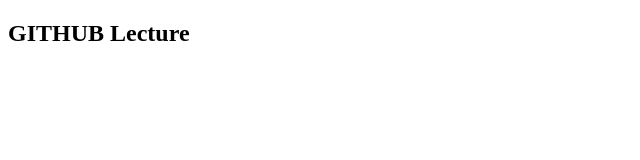
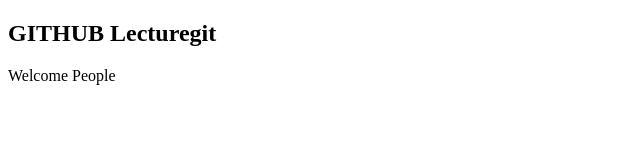
Before and after one commit to Priyanka-Gholap/Manager, a plain HTML site: page index.html in a window 1280 px wide. Shown: the whole page, without its empty margins (0-640 px from the left). Drawn offline with Linux system fonts and the light colour scheme.

Commit message:
Added a para

```diff
--- a/index.html
+++ b/index.html
@@ -6,6 +6,7 @@
     <title>Document</title>
 </head>
 <body>
-    <h2> GITHUB Lecture</h2>
+    <h2> GITHUB Lecturegit</h2>
+    <p> Welcome People</p>
 </body>
 </html>
```
